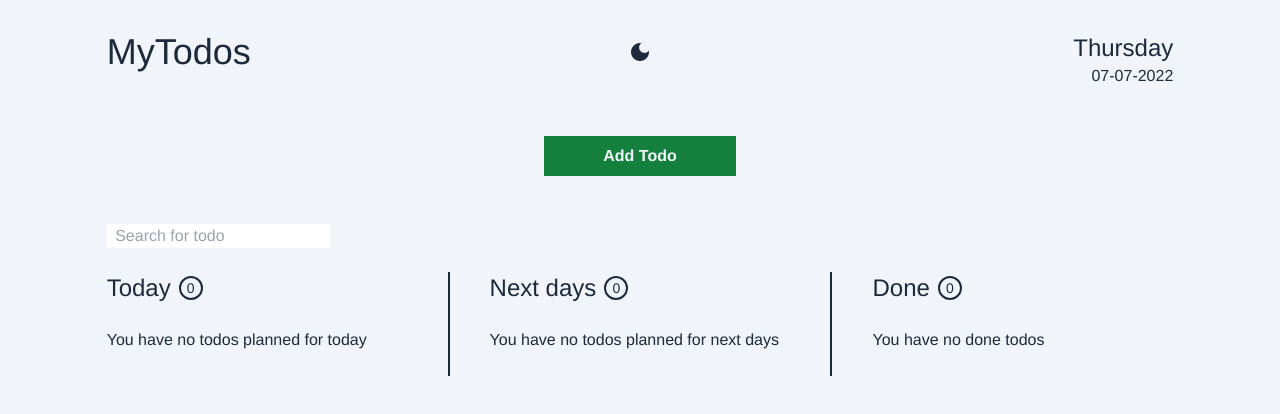
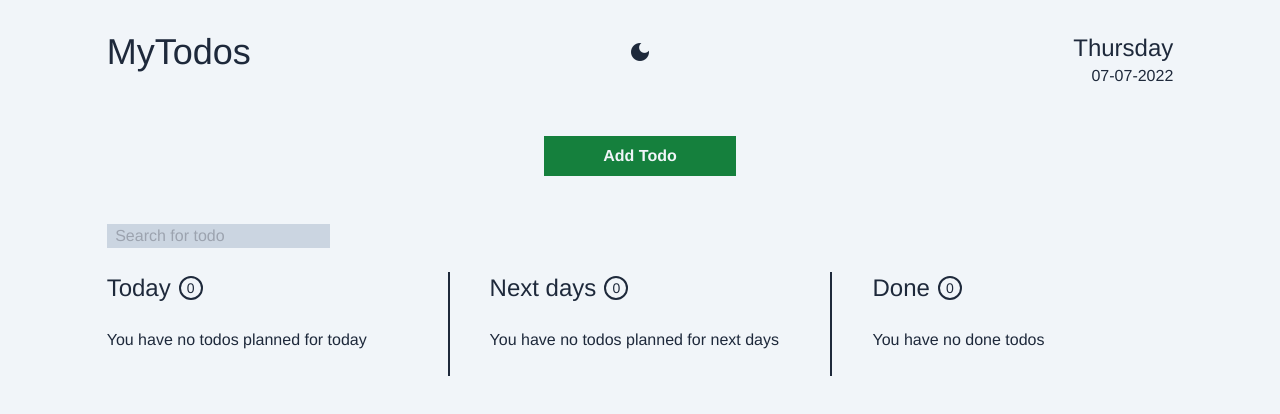
Before and after one commit to tpietka/todo-vue, a Vue app: page / in a window 1280 px wide. Shown: the top 414 px of the page. Built offline with nearby package versions, Linux system fonts and the light colour scheme.

Commit message:
Change search bar background color

```diff
--- a/src/views/Home.vue
+++ b/src/views/Home.vue
@@ -20,7 +20,7 @@ const { todayTodos, nextDaysTodos, doneTodos, search } = toRefs(useTodos());
     <div class="w-full relative flex justify-center">
       <input
         type="text"
-        class="px-2 text-slate-800"
+        class="px-2 text-slate-800 bg-slate-300"
         v-model="search"
         placeholder="Search for todo"
       /><span
```
